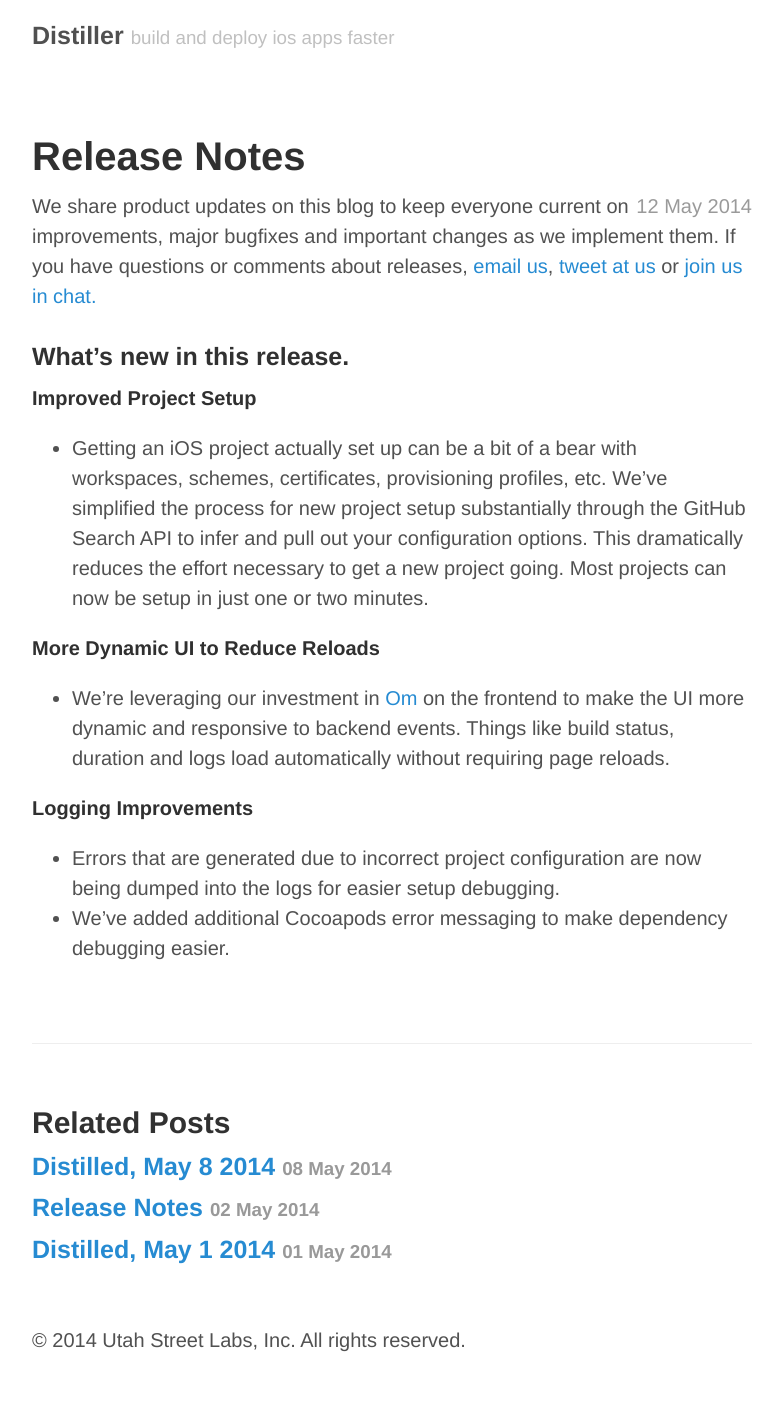
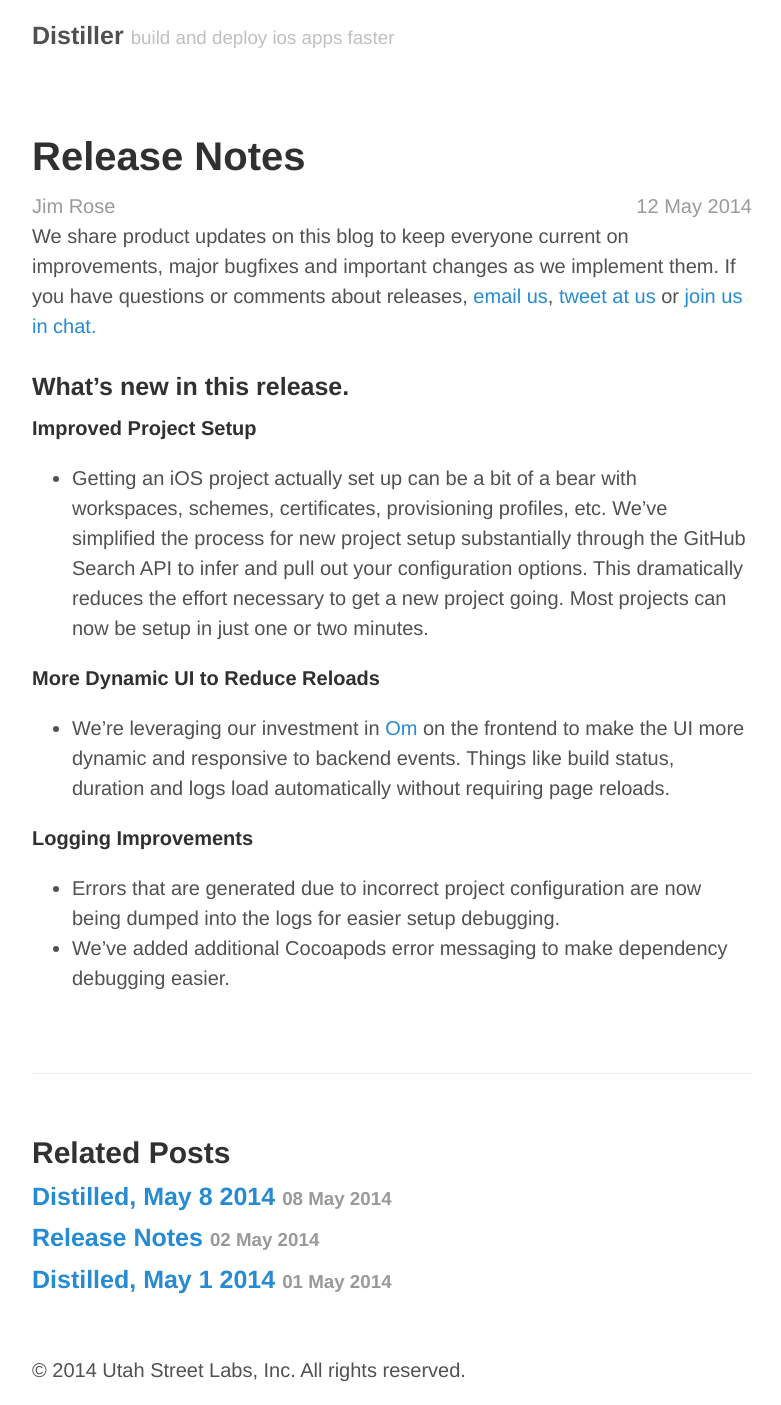
Before and after one commit to distiller/blog.distiller.io, a Jekyll site: the page built from _posts/2014-05-12-release-notes-05-12-2014.md, in a window 1280 px wide. Shown: the whole page, without its empty margins (248-1029 px from the left). Built offline with Jekyll 4.4.1, drawn with Linux system fonts in a browser that asks for light colours; Markdown is read by kramdown in place of the engine named in the settings; before the commit the page ends 1375 px from its top, so only the background shows below that.

Commit message:
Fix author name to fix layout of last release post

```diff
--- a/_posts/2014-05-12-release-notes-05-12-2014.md
+++ b/_posts/2014-05-12-release-notes-05-12-2014.md
@@ -1,7 +1,7 @@
 ---
 layout: post
 title: Release Notes #2, May 12 2014
-author: Jim
+author: jim
 ---
 
 We share product updates on this blog to keep everyone current on improvements, major bugfixes and important changes as we implement them. If you have questions or comments about releases, [email us](mailto:help@distiller.io),
```
